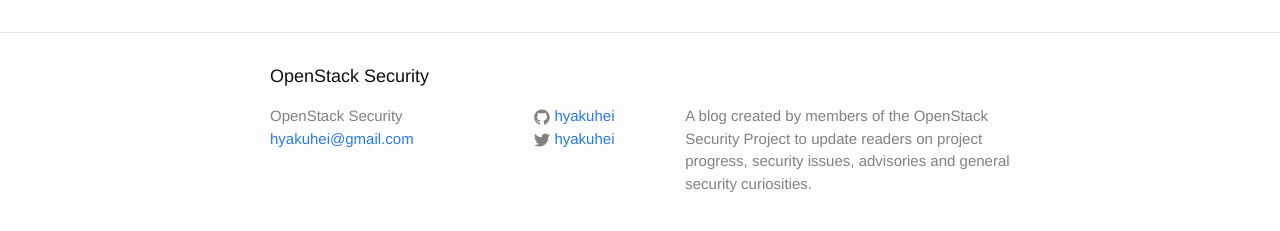
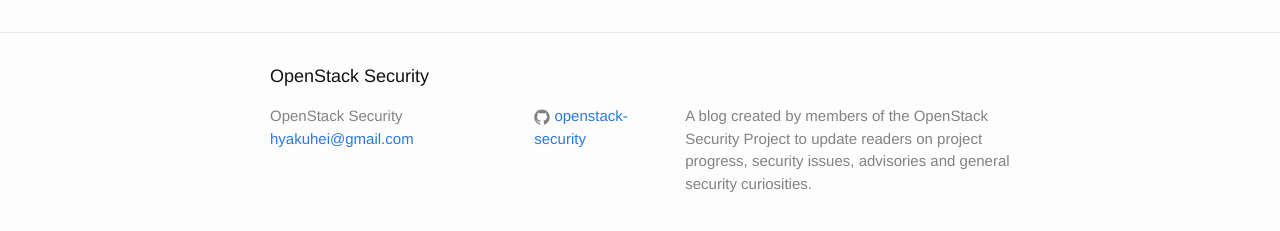
Before and after one commit to openstack-security/openstack-security.github.io, a Jekyll site: the page built from index.html, in a window 1280 px wide. Shown: the part 534-765 px from the top of the page. Built offline with Jekyll 4.4.1, drawn with Linux system fonts in a browser that asks for light colours.

Commit message:
Made the footer info less hyakuhei specific

```diff
--- a/_config.yml
+++ b/_config.yml
@@ -14,8 +14,8 @@
   advisories and general security curiosities.
 baseurl: "" # the subpath of your site, e.g. /blog
 url: "http://yourdomain.com" # the base hostname & protocol for your site
-twitter_username: hyakuhei
-github_username:  hyakuhei
+#twitter_username: hyakuhei
+github_username:  openstack-security
 
 # Build settings
 markdown: kramdown
```
